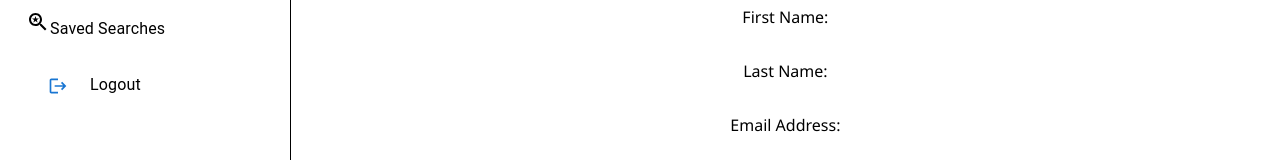
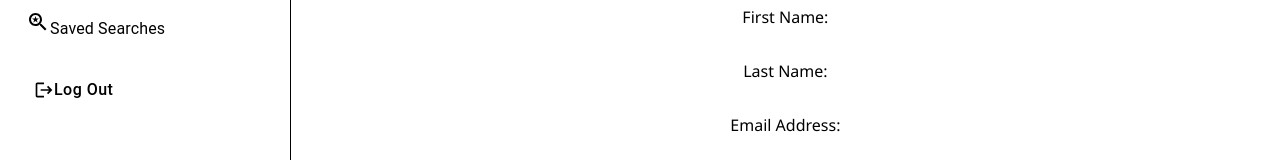
Before and after one commit to nbarnhouse/MyMedVita, a React (Vite) app: page /#/profile in a window 1280 px wide. Shown: the part 147-307 px from the top of the page. Built offline with nearby package versions, Linux system fonts and the light colour scheme; no server answers.

Commit message:
align text in logout button

```diff
--- a/src/components/AccessoryComponents/LogOutButton/LogOutButton.css
+++ b/src/components/AccessoryComponents/LogOutButton/LogOutButton.css
@@ -1,5 +1,5 @@
-.Logout {
+/* .Logout {
   color: black;
   display: wrap;
   justify-content: left;
-}
+} */
--- a/src/components/AccessoryComponents/LogOutButton/LogOutButton.jsx
+++ b/src/components/AccessoryComponents/LogOutButton/LogOutButton.jsx
@@ -3,12 +3,21 @@ import { useDispatch } from 'react-redux';
 import LogoutIcon from '@mui/icons-material/Logout';
 import Button from '@mui/material/Button';
 import './LogOutButton.css';
+import { Typography } from '@mui/material';
 
 function LogOutButton(props) {
   const dispatch = useDispatch();
   return (
-    <Button className="Logout" onClick={() => dispatch({ type: 'LOGOUT' })}>
+    <Button
+      className="Logout"
+      style={{
+        textTransform: 'none',
+        color: 'black',
+        fontSize: '16px',
+      }}
+      onClick={() => dispatch({ type: 'LOGOUT' })}>
       <LogoutIcon fontSize="small" />
+      Log Out
     </Button>
   );
 }
--- a/src/components/ProtectedComponents/UserPage/UserNavBar/UserNavBar.jsx
+++ b/src/components/ProtectedComponents/UserPage/UserNavBar/UserNavBar.jsx
@@ -26,7 +26,7 @@ function UserNavBar() {
       icon: <SavedSearchIcon />,
     },
     {
-      text: 'Logout',
+      //text: 'Logout',
       path: '/home',
       icon: <LogOutButton sx={{ textAlign: 'left' }} />,
     },
```
